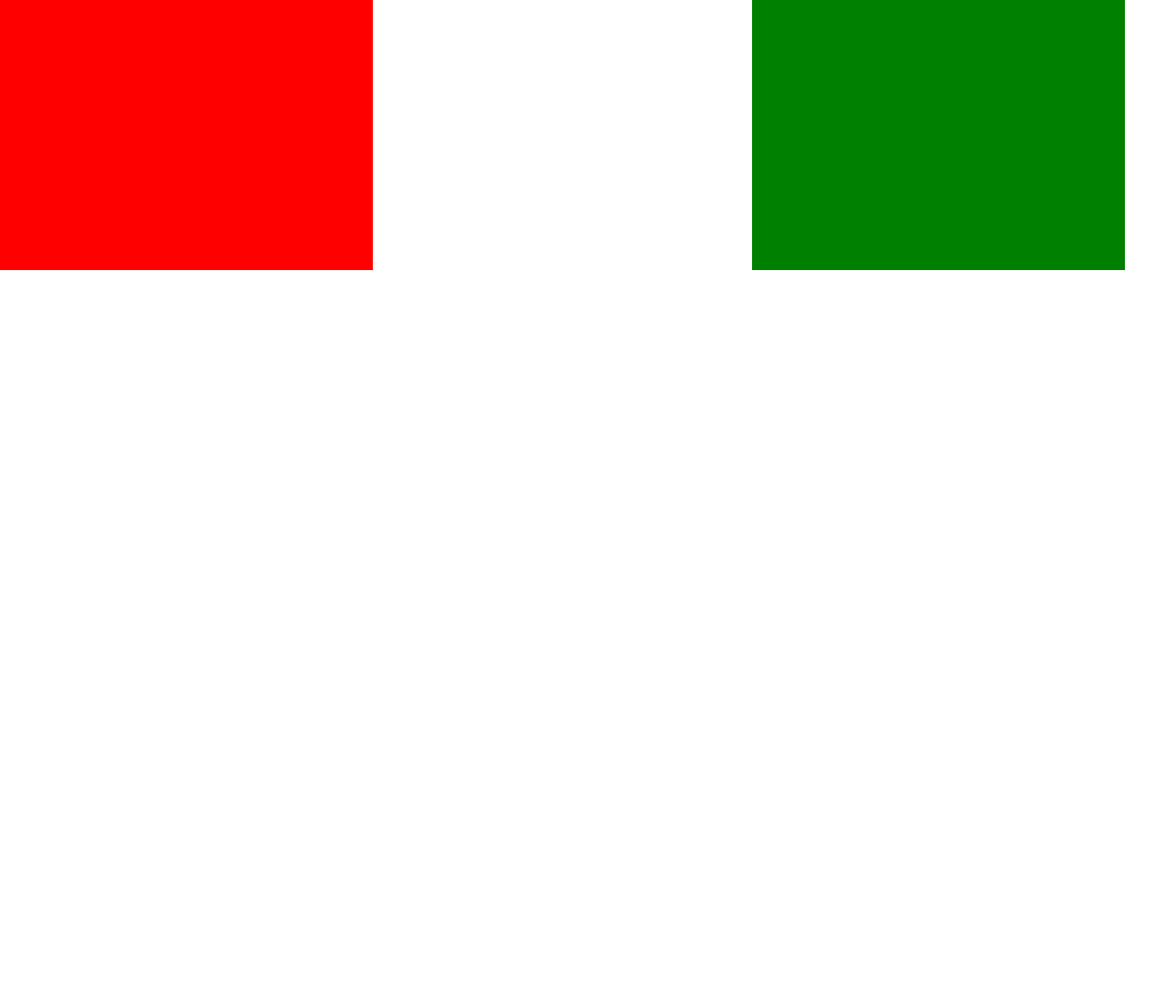
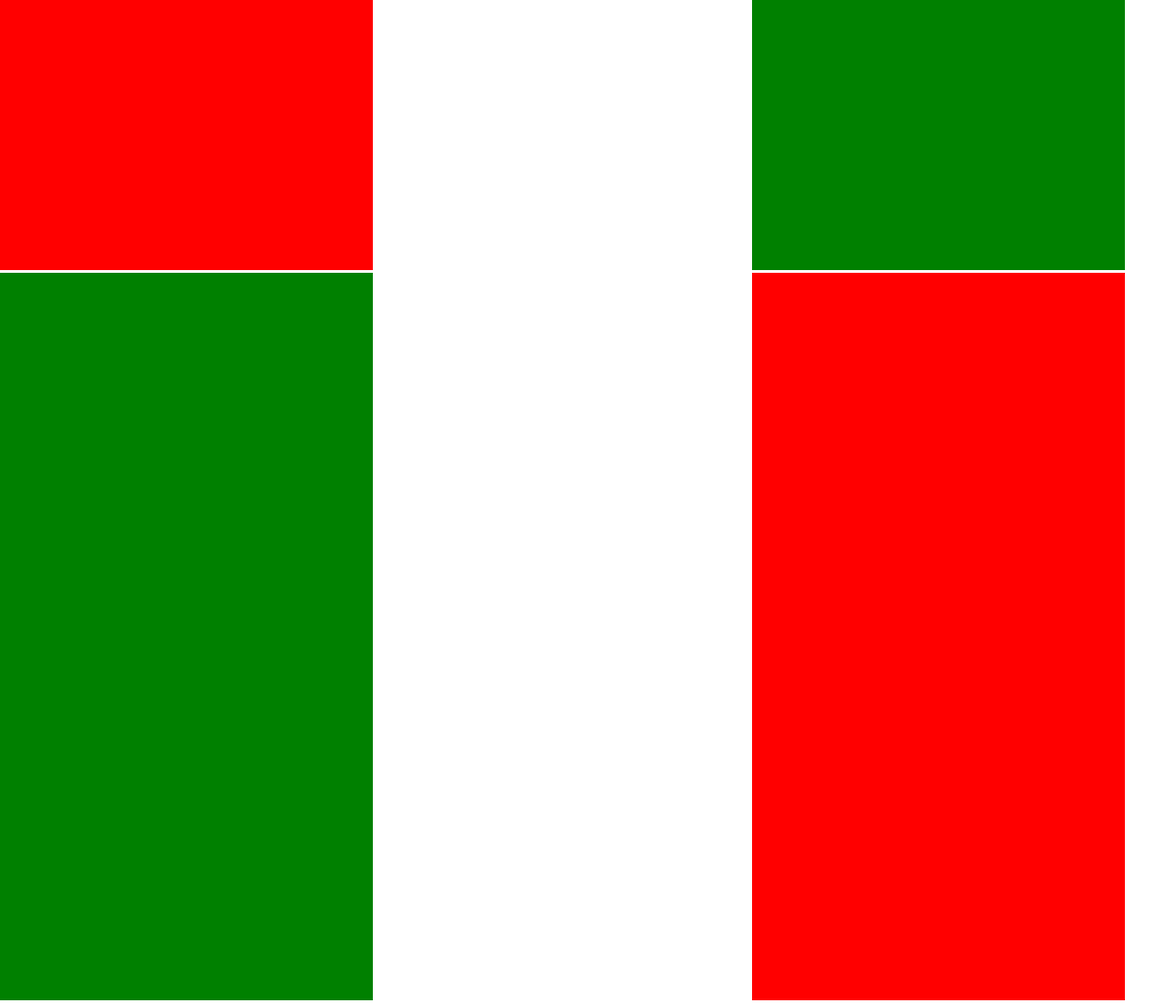
Before and after one commit to GeraOR/proyecto, a plain HTML site: page web2/Practica_1/index.html in a window 1280 px wide. Shown: the part 503-1606 px from the top of the page at 91% size. Before the commit the page ends 803 px from the top, so only its background shows below. Drawn offline with Linux system fonts and the light colour scheme.

Commit message:
bandera invertida

```diff
--- a/web2/Practica_1/index.html
+++ b/web2/Practica_1/index.html
@@ -18,5 +18,17 @@
     <div class="cuadrado verde">
 
     </div>
+
+    <div class="cuadrado verde"></div>
+
+    </div>
+
+    <div class="cuadrado azul"></div>
+
+    </div>
+
+    <div class="cuadrado rojo"></div>
+
+    </div>
 </body>
 </html>
```
